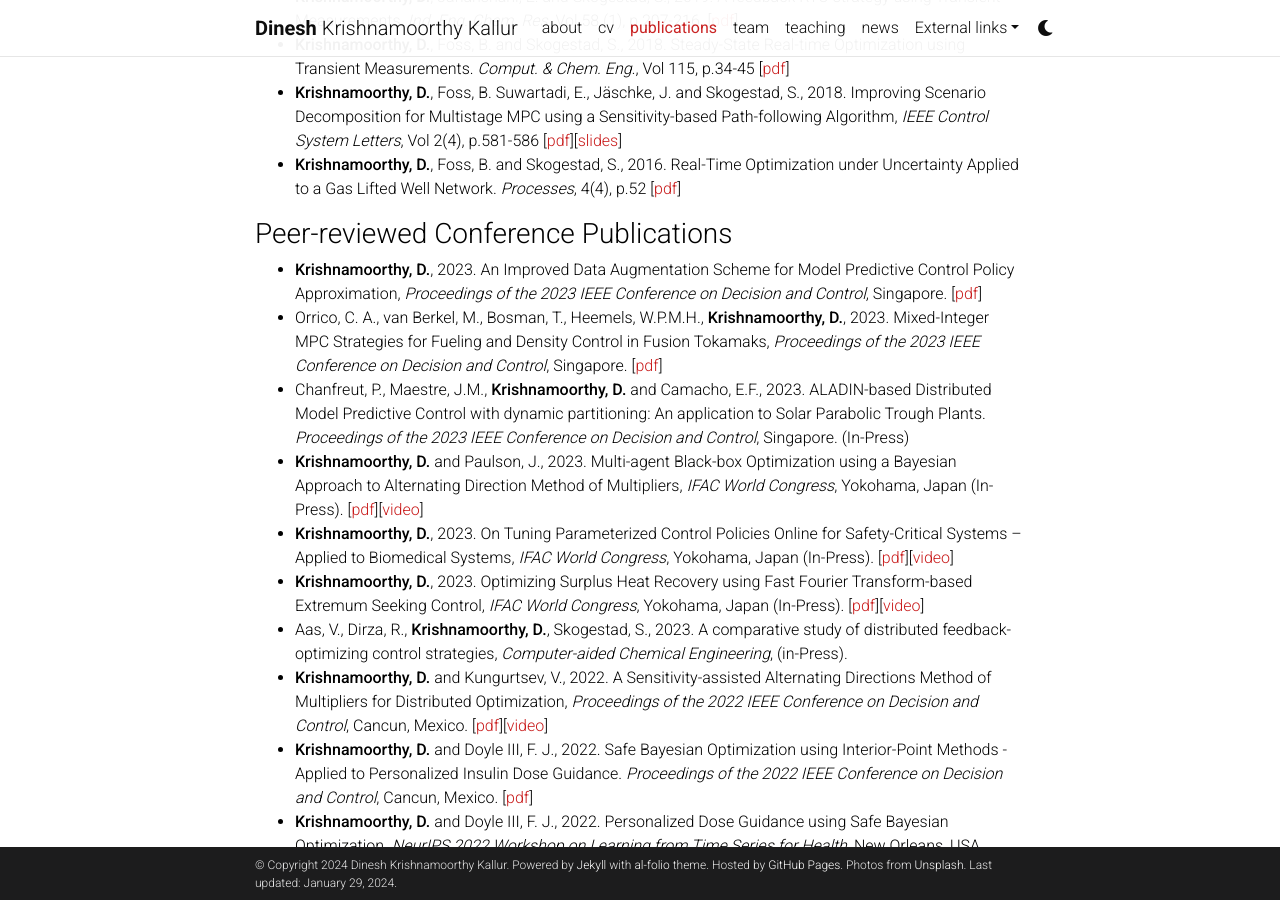
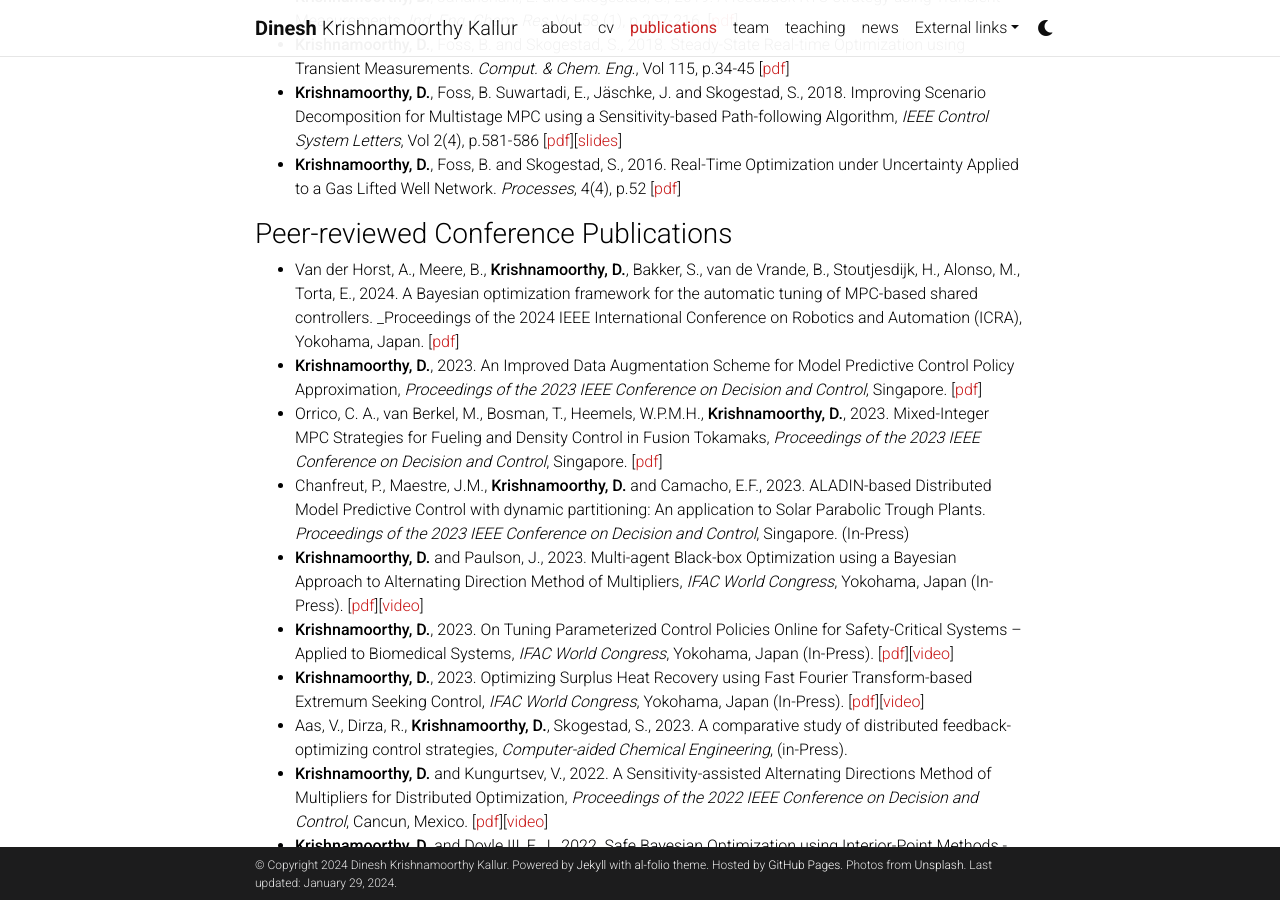
Before and after one commit to dinesh-krishnamoorthy/dinesh-krishnamoorthy.github.io, a Jekyll site: the page built from _pages/publications.md, in a window 1280 px wide and 900 px high, scrolled down 1321 px. Built offline with Jekyll 4.4.1, drawn with Linux system fonts in a browser that asks for light colours; comment, search, counter and statistics services are not loaded; a style sheet for code colours, icons or effects is not loaded.

Commit message:
Update publications.md

```diff
--- a/_pages/publications.md
+++ b/_pages/publications.md
@@ -36,6 +36,7 @@ nav_order: 2
 
 
 ### Peer-reviewed Conference Publications
+* Van der Horst, A., Meere, B., **Krishnamoorthy, D.**, Bakker, S., van de Vrande, B.,  Stoutjesdijk, H.,  Alonso, M.,  Torta, E., 2024. A Bayesian optimization framework for the automatic tuning of MPC-based shared controllers. _Proceedings of the 2024 IEEE International Conference on Robotics and Automation (ICRA), Yokohama, Japan. [[pdf](https://arxiv.org/pdf/2311.01133.pdf)]
 * **Krishnamoorthy, D.**, 2023. An Improved Data Augmentation Scheme for Model Predictive Control Policy Approximation, _Proceedings of the 2023 IEEE Conference on Decision and Control_, Singapore. [[pdf](https://arxiv.org/pdf/2303.05607.pdf)]
 * Orrico, C. A., van Berkel, M., Bosman, T., Heemels, W.P.M.H., **Krishnamoorthy, D.**, 2023. Mixed-Integer MPC Strategies for Fueling and Density Control in Fusion Tokamaks, _Proceedings of the 2023 IEEE Conference on Decision and Control_, Singapore. [[pdf](https://arxiv.org/pdf/2306.00415.pdf)]
 * Chanfreut, P., Maestre, J.M., **Krishnamoorthy, D.** and Camacho, E.F., 2023. ALADIN-based Distributed Model Predictive Control with dynamic partitioning: An application to Solar Parabolic Trough Plants. _Proceedings of the 2023 IEEE Conference on Decision and Control_, Singapore. (In-Press)
```
